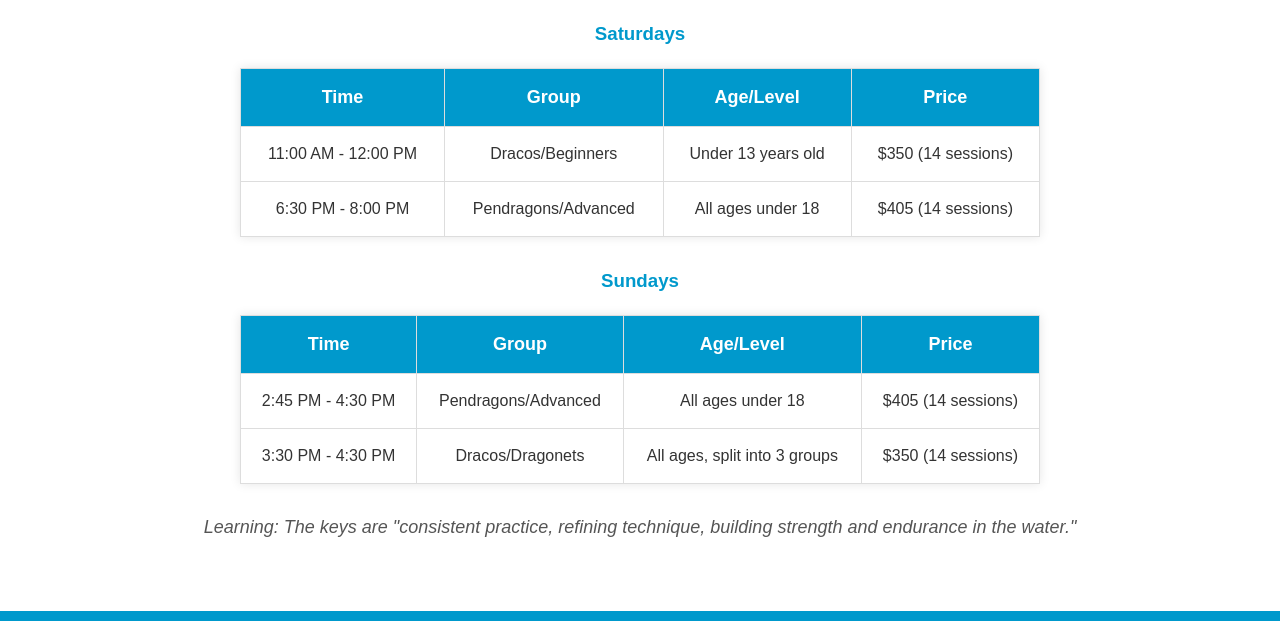
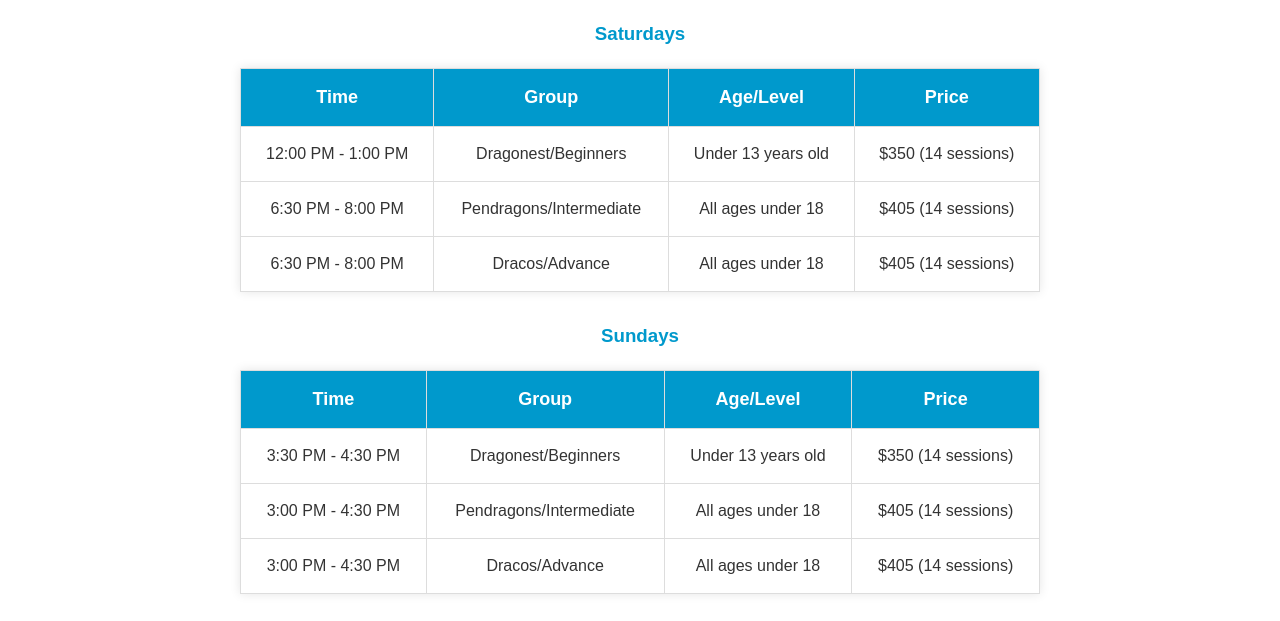
Before and after one commit to giselle-ming/DWW, a plain HTML site: page index.html in a window 1280 px wide. Shown: the part 4320-4941 px from the top of the page. Drawn offline with nearby package versions, Linux system fonts and the light colour scheme; grey boxes are pictures that could not be loaded.

Commit message:
change scheduele

```diff
--- a/index.html
+++ b/index.html
@@ -125,17 +125,22 @@
       </thead>
       <tbody>
         <tr>
-          <td>11:00 AM - 12:00 PM</td>
-          <td>Dracos/Beginners</td>
+          <td>12:00 PM - 1:00 PM</td>
+          <td>Dragonest/Beginners</td>
           <td>Under 13 years old</td>
           <td>$350 (14 sessions)</td>
         </tr>
         <tr>
           <td>6:30 PM - 8:00 PM</td>
-          <td>Pendragons/Advanced</td>
+          <td>Pendragons/Intermediate</td>
           <td>All ages under 18</td>
           <td>$405 (14 sessions)</td>
         </tr>
+          <td>6:30 PM - 8:00 PM</td>
+          <td>Dracos/Advance</td>
+          <td>All ages under 18</td>
+          <td>$405 (14 sessions)</td>
+          </tr>
       </tbody>
     </table>
 
@@ -152,16 +157,21 @@
       </thead>
       <tbody>
         <tr>
-          <td>2:45 PM - 4:30 PM</td>
-          <td>Pendragons/Advanced</td>
+          <td>3:30 PM - 4:30 PM</td>
+          <td>Dragonest/Beginners</td>
+          <td>Under 13 years old</td>
+          <td>$350 (14 sessions)</td>
+        </tr>
+        <tr>
+          <td>3:00 PM - 4:30 PM</td>
+          <td>Pendragons/Intermediate</td>
           <td>All ages under 18</td>
           <td>$405 (14 sessions)</td>
         </tr>
-        <tr>
-          <td>3:30 PM - 4:30 PM</td>
-          <td>Dracos/Dragonets</td>
-          <td>All ages, split into 3 groups</td>
-          <td>$350 (14 sessions)</td>
+        <td>3:00 PM - 4:30 PM</td>
+        <td>Dracos/Advance</td>
+        <td>All ages under 18</td>
+        <td>$405 (14 sessions)</td>
         </tr>
       </tbody>
     </table>
```
